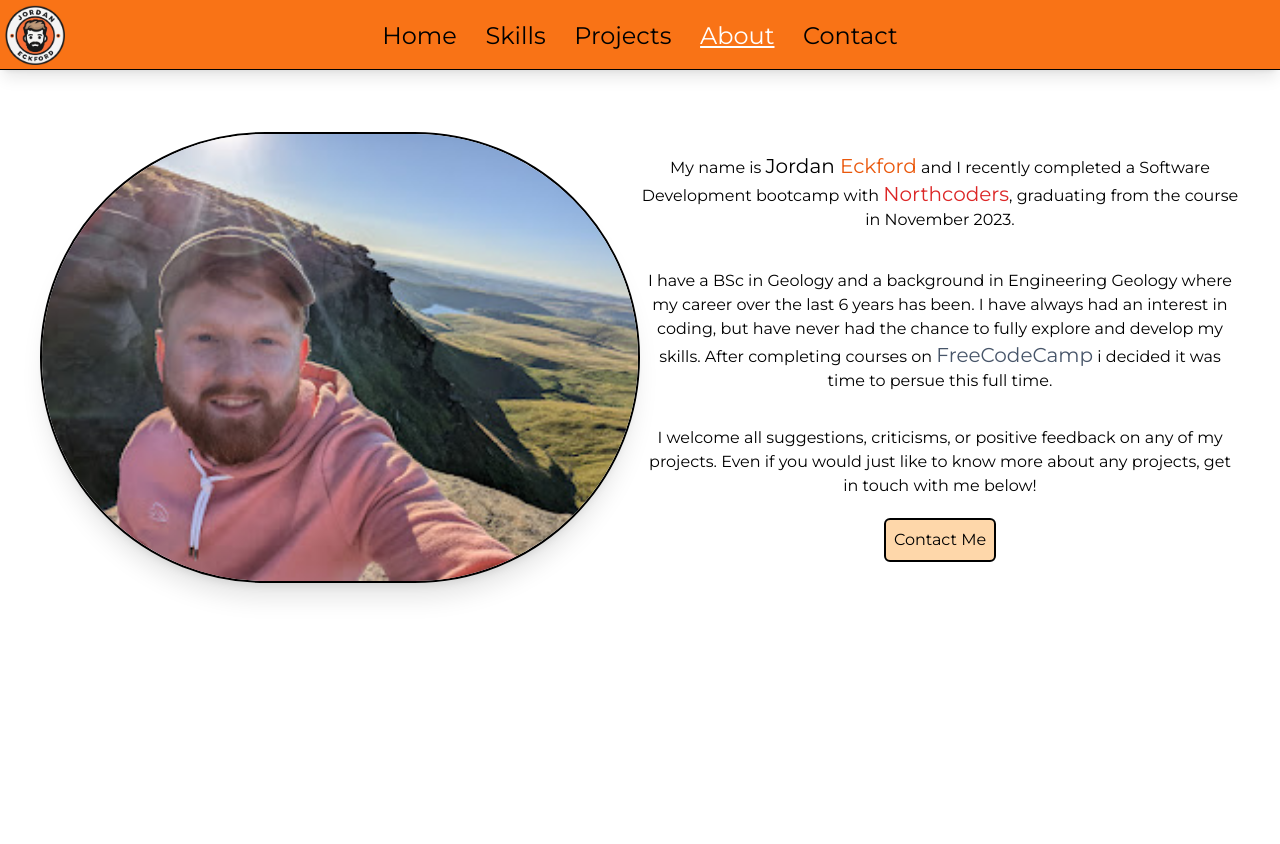
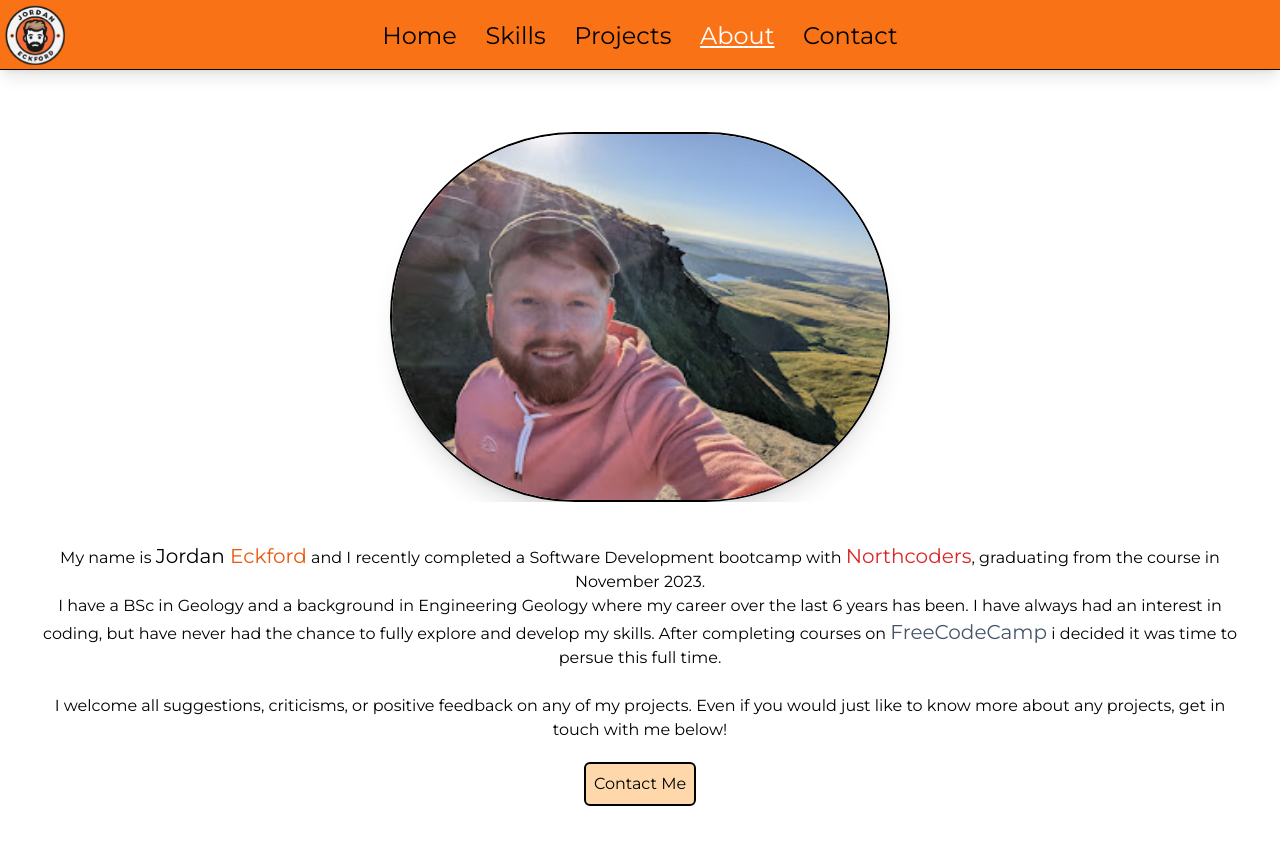
Before and after one commit to JordanEckford/Portfolio, a React (Vite) app: page /about in a window 1280 px wide. Shown: the top 844 px of the page. Before the commit the page ends 800 px from the top, so only its background shows below. Built offline with nearby package versions, Linux system fonts and the light colour scheme; what tailwindcss-animation-delay would draw is missing.

Commit message:
minor animation changes

```diff
--- a/src/Components/About.jsx
+++ b/src/Components/About.jsx
@@ -8,8 +8,13 @@ export const About = () => {
    <div className="fixed top-[80px] left-0 z-0 h-80px w-[100%]">
     <h2 className="-mt-14 text-white sm:hidden text-center text-3xl sm:mt-10">About Me</h2>
    </div>
-   <div className="m-auto mt-10 text-center w-[90%] xl:w-[1200px] xl:grid xl:grid-cols-2 xl:grid-rows-3 xl:max-h-[700px]">
-    <img className="animate-slideup1 m-auto mt-5 rounded-full w-[80vw] shadow-xl border-2 border-black xl:grid-cols-1 xl:row-span-3" src="jordan.jpg" />
+   <div className="m-auto mt-10 text-center w-[90%] xl:w-[1200px] flex flex-col">
+    <Reveal>
+     <img
+      className="m-auto mt-5 rounded-full w-[330px] h-[250px] xl:w-[500px] xl:h-[370px] shadow-xl border-2 border-black xl:grid-cols-1 xl:row-span-3"
+      src="jordan.jpg"
+     />
+    </Reveal>
     <Slide>
      <p className="m-auto mt-10">
       My name is {"  "}
--- a/src/Components/Projects.jsx
+++ b/src/Components/Projects.jsx
@@ -1,6 +1,7 @@
 import { Link } from "react-router-dom";
 import { projectList } from "../../projects";
 import { Reveal } from "./Reveal";
+import { Slide } from "./Slide";
 
 export const Projects = () => {
  return (
@@ -17,14 +18,15 @@ export const Projects = () => {
         className={`border-2 border-slate-200 p-0 rounded-lg mb-5 hover:bg-slate-100 hover:border-2 hover:border-black overflow-hidden m-auto shadow-xl xl:m-auto xl:h-[300px] xl:mb-[50px] xl:w-[700px] self-center`}
        >
         <div className=" xl:h-[100%] flex flex-col justify-between xl:grid xl:grid-rows-3 xl:grid-cols-2">
-         <h3 className="text-2xl sm:text-4xl p-2 xl:pt-[20px] text-orange-600 font-bold xl:text-center">{project.name}</h3>
-         <p className="p-2 xl:text-center">{project.description}</p>
-         <img
-          id="test"
-          className="xl:col-start-1 xl:col-span-1 xl:row-start-1 xl:row-span-3 xl:h-[300px]"
-          src={project.image}
-          alt={`a screenshot of the app called ${project.name} `}
-         />
+         <Slide>
+          <h3 className="text-2xl sm:text-4xl p-2 xl:pt-[20px] text-orange-600 font-bold xl:text-center">{project.name}</h3>
+         </Slide>
+         <Slide>
+          <p className="p-2 xl:text-center">{project.description}</p>
+         </Slide>
+         <div className="xl:col-start-1 xl:col-span-1 xl:row-start-1 xl:row-span-3 xl:h-[300px] overflow-hidden">
+          <img id="test" className="h-[100%]" src={project.image} alt={`a screenshot of the app called ${project.name} `} />
+         </div>
          <div className="col-start-2 row-start-3 flex flex-col">
           <Link className="m-auto mb-0 w-[40%]" to={`/projects/${project.link}`}>
            <button className="border-2 border-black rounded-md xl:mb-0 xl:mt-0 hover:bg-orange-500 hover:text-white duration-1000 shadow-md w-[100%] h-[40px] my-[10px] m-auto text-[15px]">
--- a/version.js
+++ b/version.js
@@ -1 +1 @@
-export const version = "15122316:39";
+export const version = "18122309:39";
```
